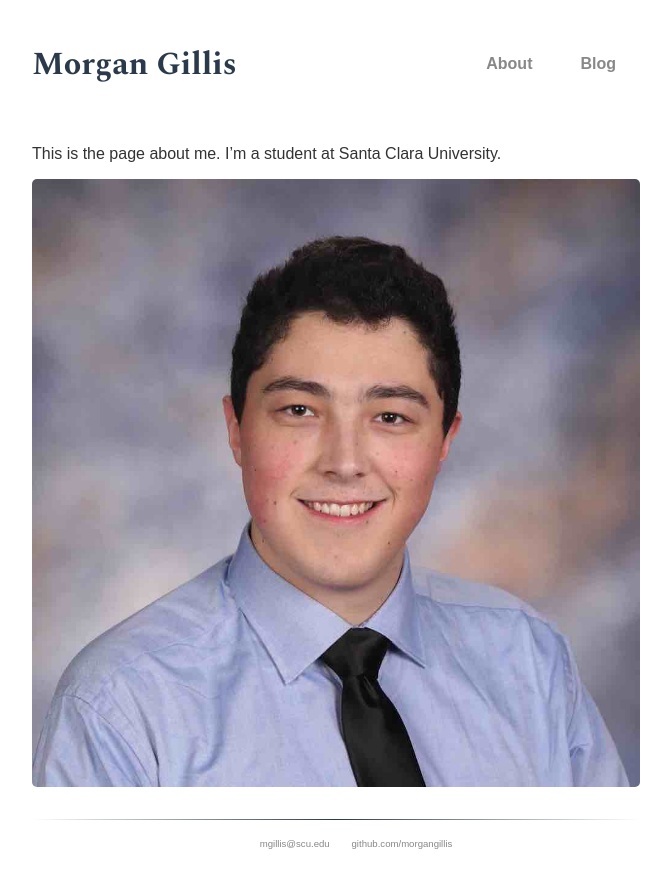
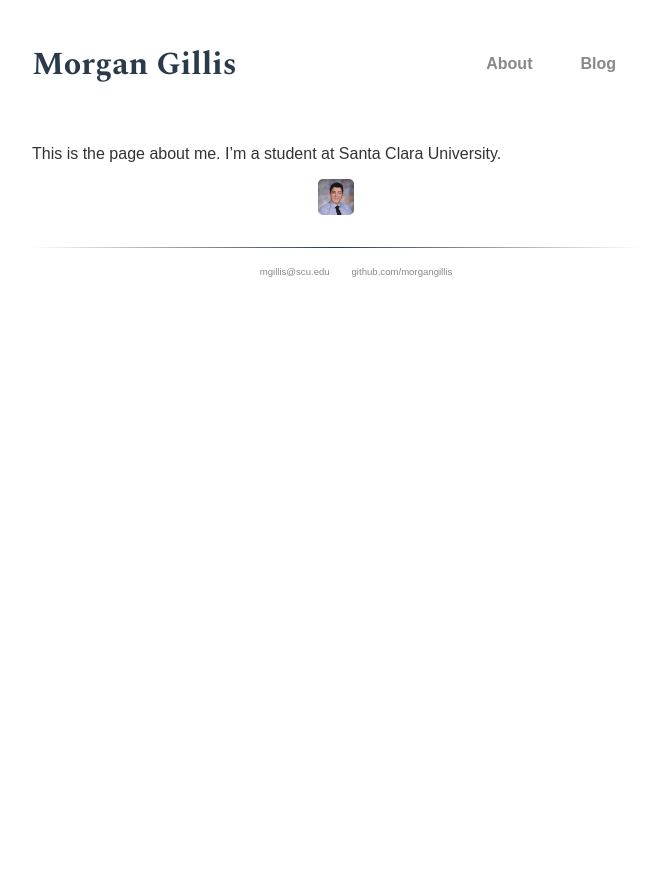
Before and after one commit to morgangillis/morgangillis.github.io, a Jekyll site: the page built from about.md, in a window 1280 px wide. Shown: the top 888 px of the page, without its empty margins (304-975 px from the left). Built offline with Jekyll 4.4.1, drawn with Linux system fonts in a browser that asks for light colours; some web fonts are replaced.

Commit message:
Update about.md

```diff
--- a/about.md
+++ b/about.md
@@ -6,4 +6,4 @@ permalink: /about/
 
 This is the page about me. I'm a student at Santa Clara University.
 
-![portrait alt <>]({{ site.url }}/assets/professional_square_1000x1000.jpg)
+![portrait alt <>]({{ site.url }}/assets/professional_square_1000x1000.jpg){:height="36px" width="36px"}
```
